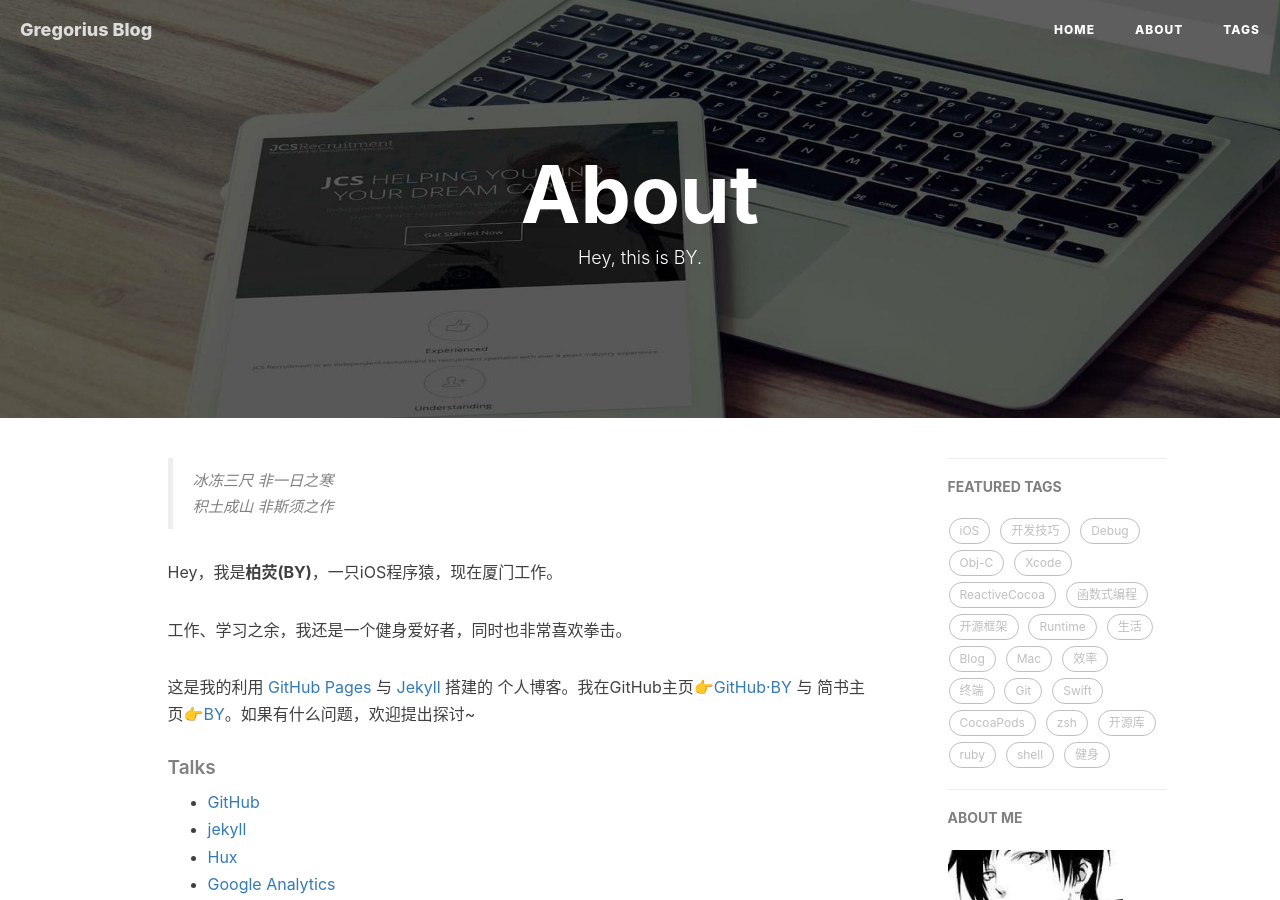
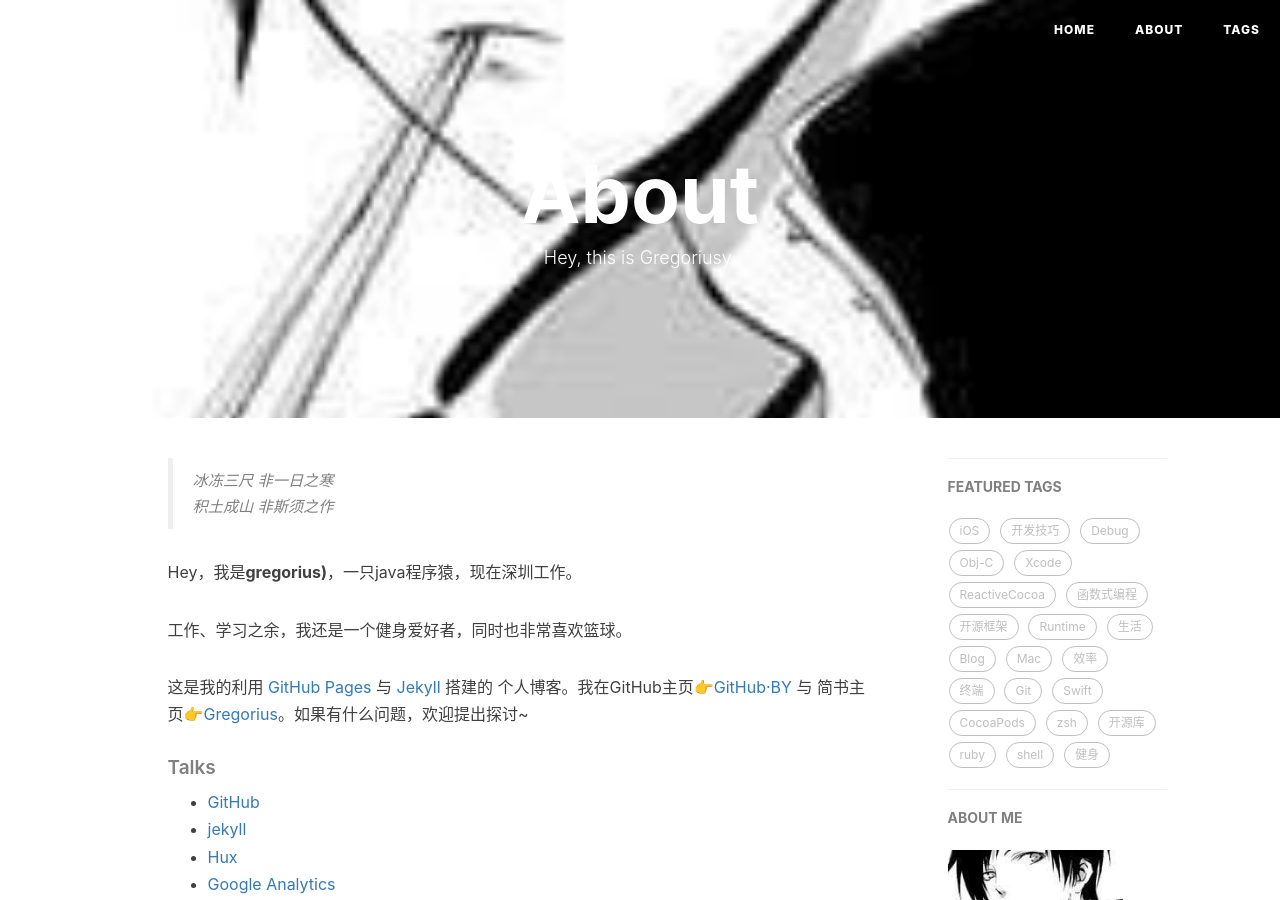
Before and after one commit to gregoriusxu/gregoriusxu.github.io, a Jekyll site: the page built from about.html, in a window 1280 px wide and 900 px high. Built offline with Jekyll 4.4.1, drawn with Linux system fonts in a browser that asks for light colours; nearby versions of some CDN libraries; comment, search, counter and statistics services are not loaded.

Commit message:
Update about.html

```diff
--- a/about.html
+++ b/about.html
@@ -1,8 +1,8 @@
 ---
 layout: page
 title: "About"
-description: "Hey, this is BY."
-header-img: "img/post-bg-rwd.jpg"
+description: "Hey, this is Gregoriusy."
+header-img: "img/avatar_m.jpg"
 ---
 
 <!-- Language Selector -->
@@ -18,11 +18,11 @@ header-img: "img/post-bg-rwd.jpg"
     <blockquote><p>冰冻三尺 非一日之寒<br>
     积土成山 非斯须之作</p></blockquote>
 
-    <p>Hey，我是<strong>柏荧(BY)</strong>，一只iOS程序猿，现在厦门工作。</p>
+    <p>Hey，我是<strong>gregorius)</strong>，一只java程序猿，现在深圳工作。</p>
 
-    <p>工作、学习之余，我还是一个健身爱好者，同时也非常喜欢拳击。</p>
+    <p>工作、学习之余，我还是一个健身爱好者，同时也非常喜欢篮球。</p>
 
-    <p>这是我的利用 <a href="https://pages.github.com/">GitHub Pages</a> 与 <a href="http://jekyll.com.cn/">Jekyll</a> 搭建的 个人博客。我在GitHub主页<a href="https://github.com/qiubaiying">👉GitHub·BY</a> 与 简书主页<a href="https://http://www.jianshu.com/u/e71990ada2fd">👉BY</a>。如果有什么问题，欢迎提出探讨~</p>
+    <p>这是我的利用 <a href="https://pages.github.com/">GitHub Pages</a> 与 <a href="http://jekyll.com.cn/">Jekyll</a> 搭建的 个人博客。我在GitHub主页<a href="https://github.com/gregoriusxu">👉GitHub·BY</a> 与 简书主页<a href="https://http://www.jianshu.com/u/521c0824543e">👉Gregorius</a>。如果有什么问题，欢迎提出探讨~</p>
 
     <p></p>
 
```
